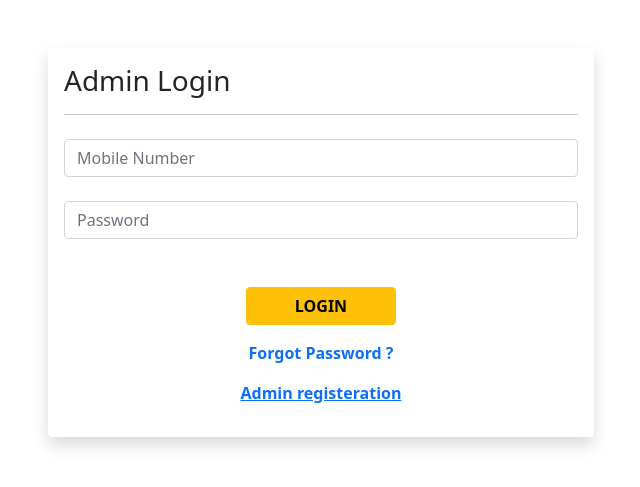
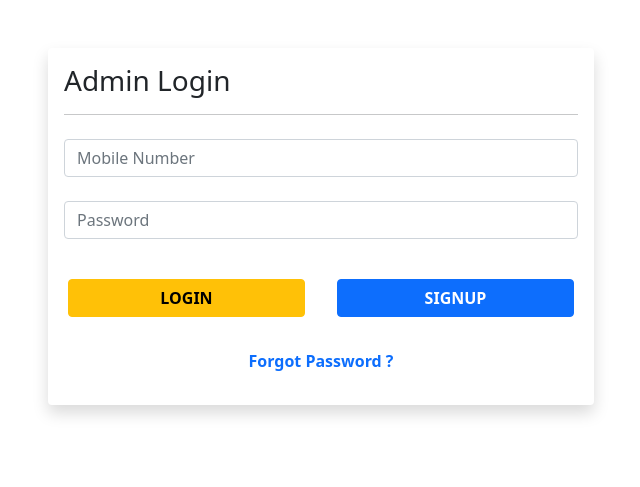
Before and after one commit to yadhucb/django-ecom-apple-shop, a Django app: page /account/admin-login/ in a window 1280 px wide. Shown: the top 487 px of the page, without its empty margins (319-959 px from the left). Run offline with Django 4.2, Linux system fonts and the light colour scheme; parts of the project's set-up code (start-up, migrations or seed data) failed here and were passed over; some libraries are stand-ins or nearby versions.

Commit message:
Admin login page edited(added signup button)

```diff
--- a/account/forms.py
+++ b/account/forms.py
@@ -29,7 +29,7 @@ class CustomUserCreationForm(UserCreationForm):
 
     class Meta:
         model = CustomUser
-        fields = ('username', 'email', 'mobile', 'password1', 'password2' )
+        fields = ('username', 'email', 'mobile', 'password1', 'password2', 'is_admin_request' )
 
 class CustomLoginForm(AuthenticationForm):
     username = forms.IntegerField(
--- a/templates/super_admin/login.html
+++ b/templates/super_admin/login.html
@@ -46,14 +46,21 @@
                             <small class="text-danger">{{form.errors|striptags }}</small>
                         </div>
                         {% endfor %}
-                        <button class="btn btn-warning px-5 mt-5 fw-bold d-block mx-auto">LOGIN</button>
+
+                        <div class="row mt-3">
+                            <div class="col-lg-6 p-lg-3  ">
+                                <button type="submit" class="btn btn-warning px-5  me-auto fw-bold w-100">LOGIN</button>
+                            </div>
+                            <div class="col-lg-6 p-lg-3 mt-3 mt-lg-0">
+                                <a class="btn btn-primary px-5  fw-bold w-100"
+                                    href="{% url 'account:admin_creation' %}">
+                                    SIGNUP
+                                </a>
+                            </div>
+                        </div>
                         <a class="text-decoration-none" href="{% url 'password_reset' %}">
                             <p class="text-primary text-center m-3 fw-bold"> Forgot Password ?</p>
                         </a>
-                        <a class="" href="{% url 'account:admin_creation' %}">
-                            <p class="text-primary text-center m-3 fw-bold">Admin registeration</p>
-                        </a>
-
                     </form>
                 </div>
             </div>
```
Also changed, not shown: templates/super_admin/user_creation.html (+4 -12 lines), db.sqlite3.
